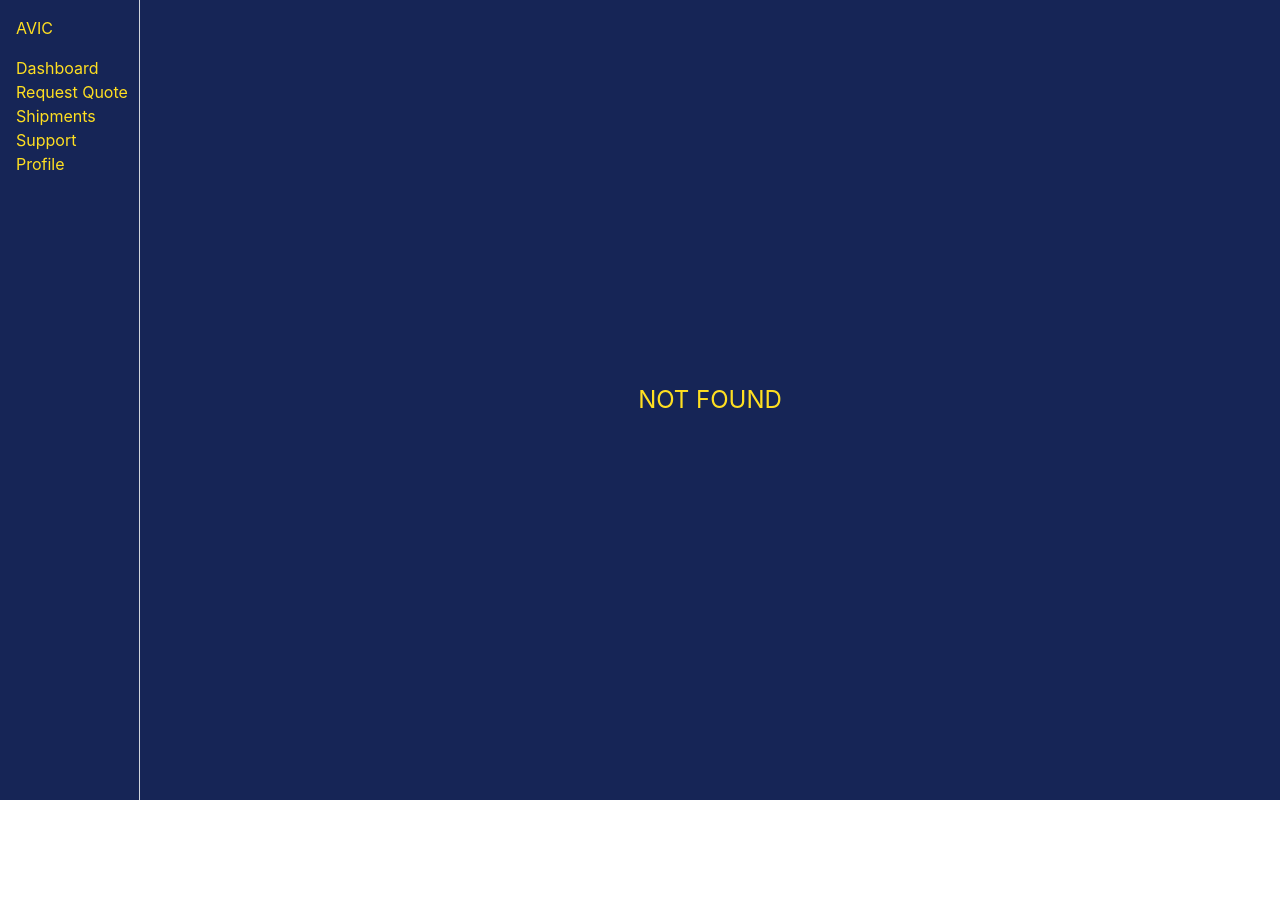
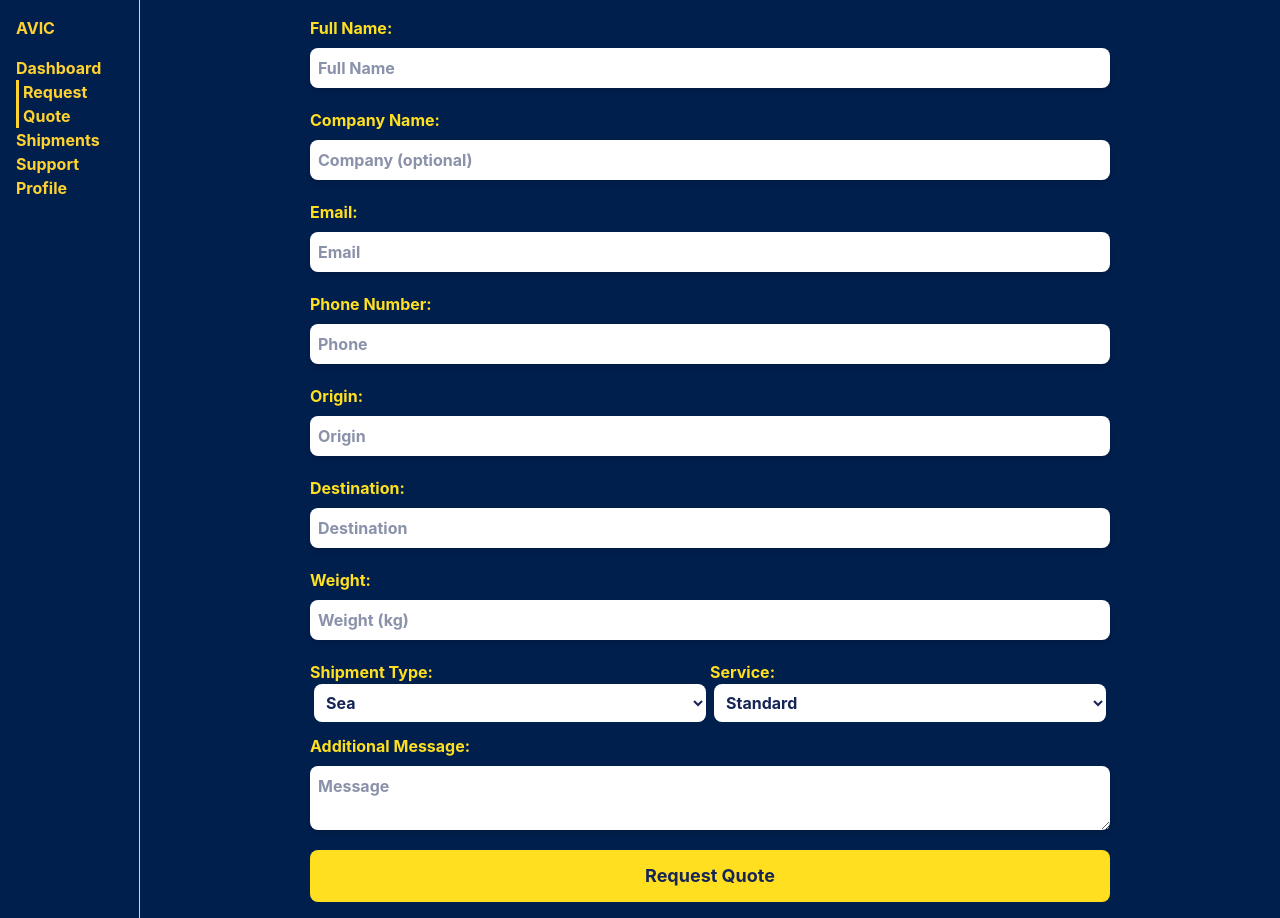
Before and after one commit to Zulu5q1/AVIC-CLIENT-PORTAL, a React (Vite) app: page /quote in a window 1280 px wide. Before the commit this address had no page. Before the commit the page ends 800 px from the top, so only its background shows below. Built offline with nearby package versions, Linux system fonts and the light colour scheme.

Commit message:
feat: added a quotes page and added an active state to sidebar

```diff
--- a/src/App.jsx
+++ b/src/App.jsx
@@ -2,6 +2,7 @@ import { createBrowserRouter, RouterProvider } from 'react-router';
 import DashboardPage from './DashboardPage.jsx';
 import ShipmentsPage from './ShipmentsPage.jsx'
 import NotFound from './NotFound.jsx'
+import Quote from './Quote.jsx'
 
 const router = createBrowserRouter([
   {
@@ -11,6 +12,10 @@ const router = createBrowserRouter([
   {
     path:'/shipments',
     element: <ShipmentsPage/>
+  },
+  {
+    path: '/quote',
+    element:<Quote/>
   },
   {
     path:'*',
--- /dev/null
+++ b/src/Quote.jsx
@@ -0,0 +1,76 @@
+import SideNav from "./SideNav";
+
+
+const Quote = () => {
+    return <div className="flex">
+        <SideNav/>
+        <div className="m-4 justify-center flex items-center w-300">
+            <form className=" w-200 flex flex-col gap-3">
+                <label className=" flex flex-col font-bold text-yellow-300" >
+                    Full Name:
+                    <input placeholder="Full Name" className="bg-white shadow-md text-blue-950 p-2 rounded-lg my-2 outline-none" />
+                </label>
+                <label className="flex flex-col font-bold text-yellow-300" >
+                    Company Name:
+                    <input placeholder="Company (optional)" className="bg-white shadow-md text-blue-950 p-2 rounded-lg my-2 outline-none" />
+                </label>
+                <label className="flex flex-col font-bold text-yellow-300" >
+                    Email:
+                    <input placeholder="Email" type="email" className="bg-white shadow-md text-blue-950 p-2 rounded-lg my-2 outline-none" />
+                </label>
+                <label className="flex flex-col font-bold text-yellow-300" >
+                    Phone Number:
+                    <input placeholder="Phone" type="number"  className="bg-white shadow-md text-blue-950 p-2 rounded-lg my-2 outline-none" />
+                </label>
+                <label className="flex flex-col font-bold text-yellow-300" >
+                    Origin:
+                    <input placeholder="Origin" className="bg-white shadow-md text-blue-950 p-2 rounded-lg my-2 outline-none" />
+                </label>
+                <label className="flex flex-col font-bold text-yellow-300" >
+                    Destination:
+                    <input placeholder="Destination" className="bg-white shadow-md text-blue-950 p-2 rounded-lg my-2 outline-none" />
+                </label>
+                <label className="flex flex-col font-bold text-yellow-300" >
+                    Weight:
+                    <input placeholder="Weight (kg)" type="number" className="bg-white shadow-md text-blue-950 p-2 rounded-lg my-2 outline-none" />
+                </label>
+                <div className="flex">
+                    <label className="flex flex-col w-1/2 font-bold text-yellow-300" >
+                        Shipment Type:
+                        <select className="bg-white text-blue-950 rounded-lg p-2 mx-1 outline-none" >
+                            <option value="" disabled>--- Choose a Type ---</option>
+                            <option value="sea">Sea</option>
+                            <option value="air">Air</option>
+                            <option value="road">Road</option>
+                            <option value="rail">Rail</option>
+                        </select>
+                    </label>
+
+                    <label className="flex flex-col w-1/2 font-bold text-yellow-300" >
+                        Service:
+                        <select className="bg-white text-blue-950 rounded-lg p-2 mx-1 outline-none" >
+                            <option value="" disabled>--- Choose a Service ---</option>
+                            <option value="standard">Standard</option>
+                            <option value="express">Express</option>
+                            <option value="economy">Economy</option>
+                            <option value="same-day">Same-Day Delivery</option>
+                        </select>
+                    </label>
+                </div>
+
+                <label className="flex flex-col font-bold text-yellow-300" >
+                    Additional Message:
+                    <textarea placeholder="Message" className="bg-white shadow-md text-blue-950 p-2 rounded-lg my-2 outline-none" />
+                </label>
+
+                <button type="submit" className="bg-yellow-300 p-3 text-blue-950 font-bold text-lg rounded-lg">Request Quote</button>
+            </form>
+        </div>
+    </div>
+};
+
+
+
+
+
+export default Quote;
--- a/src/SideNav.jsx
+++ b/src/SideNav.jsx
@@ -1,14 +1,15 @@
-import { Link } from 'react-router'
+import { NavLink } from 'react-router'
 
 const SideNav = () => {
-    return <div className= "border-r border-gray-300 flex flex-col min-w-35  pt-4 pl-4 gap-4">
+    const activeStyle = "border-l-3 px-1"
+    return <div className= "border-r border-yellow-300 text-amber-300 font-bold flex flex-col min-w-35  pt-4 pl-4 gap-4">
         <h2>AVIC</h2>
         <ul className="flex flex-col">
-            <Link to='/' >Dashboard</Link>
-            <Link to='/quote'>Request Quote</Link>
-            <Link to='/shipments'>Shipments</Link>
-            <Link to='/support'>Support</Link>
-            <Link to='/profile'>Profile</Link>
+            <NavLink className={({isActive}) => `${isActive && activeStyle}`} to='/' >Dashboard</NavLink>
+            <NavLink className={({isActive}) => `${isActive && activeStyle}`} to='/quote'>Request Quote</NavLink>
+            <NavLink className={({isActive}) => `${isActive && activeStyle}`} to='/shipments'>Shipments</NavLink>
+            <NavLink className={({isActive}) => `${isActive && activeStyle}`} to='/support'>Support</NavLink>
+            <NavLink className={({isActive}) => `${isActive && activeStyle}`} to='/profile'>Profile</NavLink>
         </ul>
     </div>
 }
--- a/src/index.css
+++ b/src/index.css
@@ -2,5 +2,5 @@
 
 
 body, html {
-    background-color: #ffffff;
+    background-color: #001f4d;
 }
```
